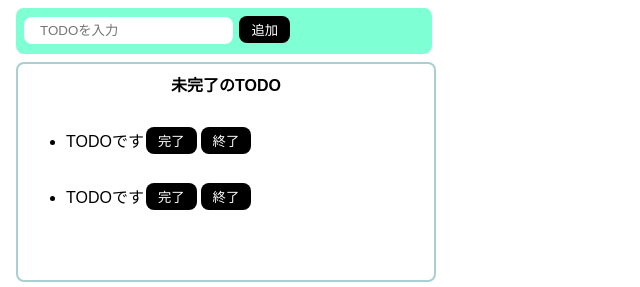
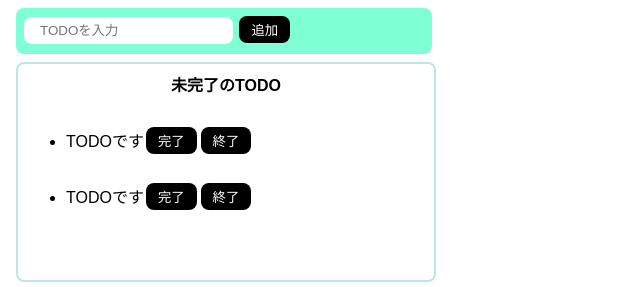
Before and after one commit to YuuHikida/js_practice_todo_udemy, a website built with Parcel: page src/index.html in a window 1280 px wide. Shown: the top 287 px of the page, 0-640 px from the left. Built offline with nearby package versions, Linux system fonts and the light colour scheme.

Commit message:
色変え

```diff
--- a/src/styles.css
+++ b/src/styles.css
@@ -33,7 +33,7 @@ button:hover {
 }
 
 .incomplete-area {
-  border: 2px solid #aacfd0;
+  border: 2px solid #bce6e1;
   width: 400px;
   min-height: 200px;
 
```
